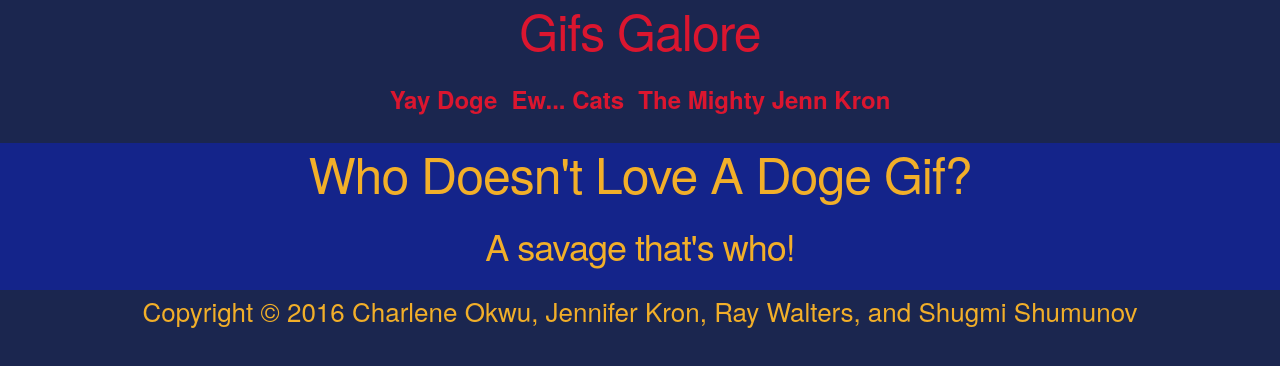
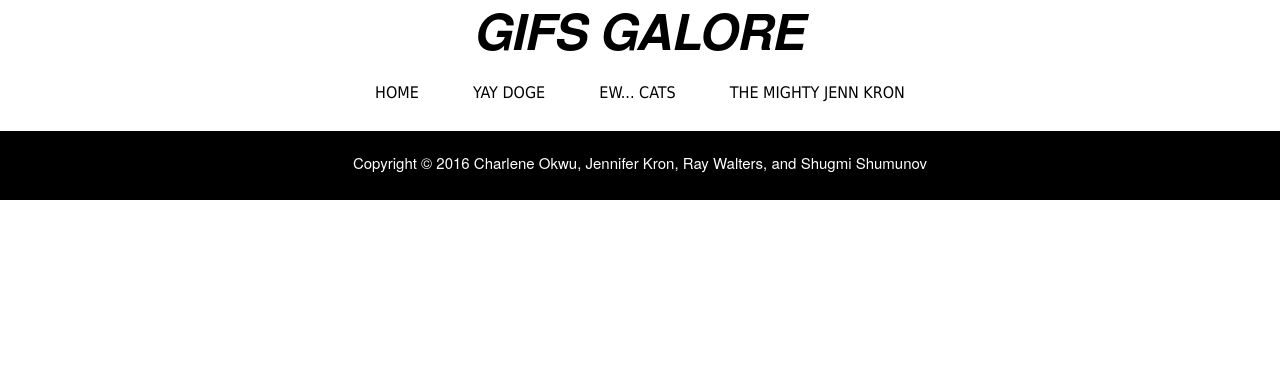
Before and after one commit to ShugKnight24/Angular_APIs, a plain HTML site: page index.html in a window 1280 px wide. Drawn offline with nearby package versions, Linux system fonts and the light colour scheme; no server answers.

Commit message:
changed the css and added a home index and controller, service, and directive

```diff
--- a/css/styles.css
+++ b/css/styles.css
@@ -3,16 +3,30 @@
 }
 
 body {
-  background-color: #1B264F;
+  margin: 0;
+  background-color: white;
 }
 
 .pageContainer{
-  background-color: #14248A;
+  /*background-color: #14248A;*/
 }
 
 header h1 {
-  color: #DB162F;
+  color: black;
   text-align: center;
+  font-style: italic;
+  font-weight: bold;
+  text-transform: uppercase;
+}
+
+header h1 a {
+  color: black;
+  text-decoration: none;
+}
+
+header h1 a:hover {
+  color: black;
+  text-decoration: none;
 }
 
 nav {
@@ -22,23 +36,33 @@ nav {
 nav ul li {
   list-style-type: none;
   display: inline;
-  padding: 5px;
+  padding: 25px;
+  text-transform: uppercase;
+  font-family: Tahoma;
 }
 
 nav ul li a{
-  color: #DB162F;
-  background: #1B264F;
-  font-size: 24px;
-  font-weight: bold;
+  color: black;
+  font-size: 16px;
+  font-family: Tahoma;
+  /*font-weight: bold;*/
   text-align: center;
   text-decoration: none;
 }
 
-.active a{
-  color: #ffffff;
-  background-color: blue;
-  text-decoration: underline;
+
+nav ul li a:active {
+  color: white;
 }
+
+nav ul li a:hover {
+  color: white;
+  background-color: black;
+  padding: 15px 10px 15px 10px;
+  text-decoration: none;
+
+}
+
 /* Dog Partial Styling */
 .dogeText{
   color: #F2AF29;
@@ -109,8 +133,9 @@ nav ul li a{
   margin: auto;
 }
 
-footer {
+.footer {
   text-align: center;
-  font-size: 26px;
-  color: #F2AF29;
+  color: white;
+  background-color: black;
+  padding-top: 20px;
 }
--- a/index.html
+++ b/index.html
@@ -9,19 +9,25 @@
 </head>
 <body ng-app="apiApp">
 		<header class="container">
+
 			<div class="row">
 				<div class="twelve columns">
-					<h1>Gifs Galore</h1>
+					<h1><a href="#/home">Gifs Galore</a></h1>
 				</div>
 			</div>
+
 			<nav ng-controller="navController">
 		    <ul class="nav">
+					<li ng-class="{active: isActive('/')}"><a href="#/home">Home</a></li>
+
 		      <li ng-class="{active: isActive('/dog')}"><a href="#/dog">Yay Doge</a></li>
 		      <li ng-class="{active: isActive('/cat')}"><a href="#/cat">Ew... Cats</a></li>
 					<li ng-class="{active: isActive('/jenn')}"><a href="#/jenn">The Mighty Jenn Kron</a></li>
 		    </ul>
 			</nav>
+
 		</header>
+
 		<div class="pageContainer">
 			<div class="container">
 				<div class="row">
@@ -29,23 +35,28 @@
 				</div>
 			</div>
 	</div>
-	<footer>
+
+	<footer class="footer">
 		<div class="row">
 			<div class="twelve">
 				<p>Copyright &copy; 2016 Charlene Okwu, Jennifer Kron, Ray Walters, and Shugmi Shumunov</p>
 			</div>
 		</div>
 	</footer>
+
 	<script src="js/angular.js"></script>
 	<script src="js/angular-route.js"></script>
 	<script src="js/app.js"></script>
+	<script src="js/controllers/homeController.js"></script>
 	<script src="js/controllers/catctrl.js"></script>
 	<script src="js/controllers/dogctrl.js"></script>
 	<script src="js/controllers/navcontroller.js"></script>
 	<script src="js/controllers/jenncontroller.js"></script>
+	<script src="js/services/homeservice.js"></script>
 	<script src="js/services/jennservice.js"></script>
 	<script src="js/services/catservice.js"></script>
 	<script src="js/services/dogservice.js"></script>
+	<script src="js/directives/homedirective.js"></script>
 	<script src="js/directives/dogdirectives.js"></script>
 	<script src="js/directives/catdirective.js"></script>
 	<script src="js/directives/jenndirective.js"></script>
--- a/js/app.js
+++ b/js/app.js
@@ -3,8 +3,8 @@ var app = angular.module('apiApp', ["ngRoute"]);
 app.config(function($routeProvider){
 	$routeProvider
 	.when('/',{
-		templateUrl:"partials/dog.html",
-		controller: "dogCtrl"
+		templateUrl:"partials/home.html",
+		controller: "homeController"
 		})
 	.when('/dog',{
 		templateUrl:"partials/dog.html",
@@ -19,6 +19,6 @@ app.config(function($routeProvider){
 		controller:"jennController"
 		})
 	.otherwise({
-		redirect:"/dog"
+		redirect:"/"
 	});
 });
--- /dev/null
+++ b/js/controllers/homeController.js
@@ -0,0 +1,5 @@
+var app = angular.module("apiApp");
+
+app.controller("homeCtrl"), ["$scope", function($scope){
+
+}];
--- /dev/null
+++ b/js/directives/homedirective.js
@@ -0,0 +1,8 @@
+var app = angular.module("apiApp");
+app.directive("homedirective", ["$scope", function($scope){
+  return {
+    restrict: "AE",
+    templateUrl: "partials/home.html",
+    replace: false,
+  };
+}]);
--- /dev/null
+++ b/js/services/homeservice.js
@@ -0,0 +1,4 @@
+var app = angular.module("apiApp");
+app.factory("homeservice", ["$scope", function($scope){
+
+}]);
```
Also changed, not shown: partials/home.html (added).
